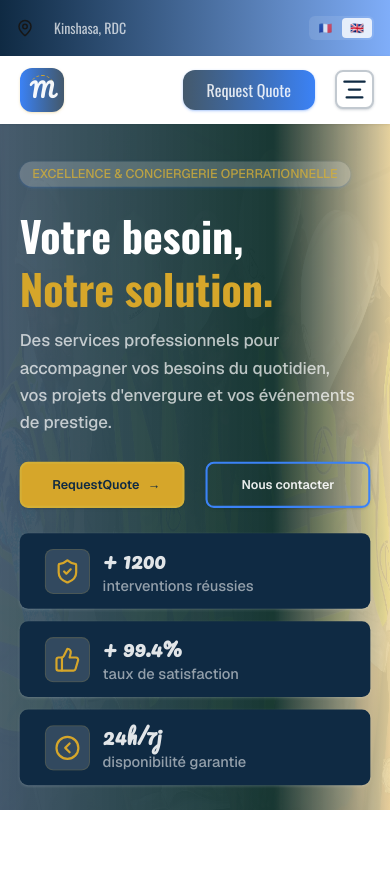
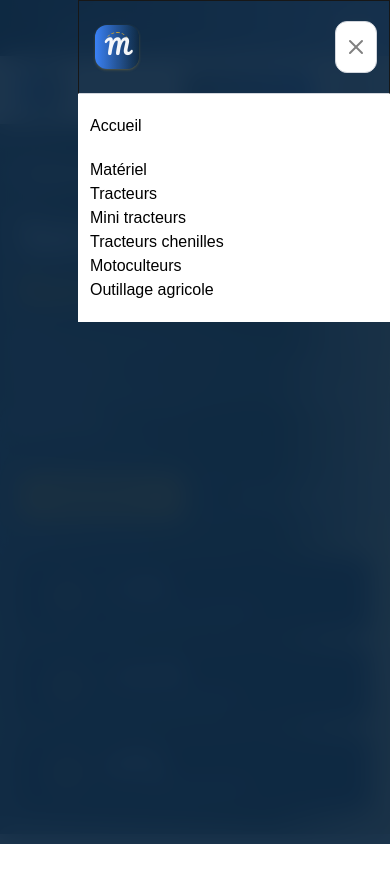
Before and after one commit to eliezermasial/mboka-services-web, a Next.js app: page /en in a window 390 px wide. Both pictures are taken after a click on the button 354 px from the left and 89 px from the top of the page. Shown: the top 882 px of the page. Built offline with nearby package versions, Linux system fonts and the light colour scheme.

Commit message:
feat(not-found): implement localized 404 page with back navigation

```diff
--- /dev/null
+++ b/app/[locale]/[...slug]/page.tsx
@@ -0,0 +1,5 @@
+import { notFound } from "next/navigation";
+
+export default function CatchAllPage() {
+    notFound();
+}
--- /dev/null
+++ b/app/[locale]/not-found.tsx
@@ -0,0 +1,9 @@
+import { NotFound } from "@/components/sections/NotFound"
+
+export default function NotFoundPage () {
+    return (
+        <>
+          <NotFound />
+        </>
+    )
+}
--- a/components/layouts/Header.tsx
+++ b/components/layouts/Header.tsx
@@ -1,17 +1,30 @@
 "use client";
 
-
+import { useState } from "react";
 import { Logo } from "../ui/Logo";
 import { cn } from "@/lib/utils/cn";
+import { FormHeader } from "./FormHeader";
 import { Container } from "../ui/Container";
 import { useScroll } from "@/hooks/useScroll";
 import { TextAlignCenter } from "lucide-react";
 import { Navigation } from "../navigations/Navigation";
-import { FormHeader } from "./FormHeader";
+import { MenuMobile } from "../navigations/MenuMobil";
 
 
 export function Header () {
     const isScrolled = useScroll();
+    const [openMobil, setIsOpen] = useState<boolean>(false);
+
+    const handleOpenMobil = (e: React.MouseEvent<HTMLButtonElement>) => {
+        e.preventDefault();
+        setIsOpen(true);
+    }
+
+    const handleClosed = (e: React.MouseEvent<HTMLButtonElement>) => {
+        e.preventDefault();
+
+        setIsOpen(false);
+    }
 
     return (
         <header className={cn(`h-17 w-full transition-discrete bg-white
@@ -33,11 +46,15 @@ export function Header () {
                     </button>
                     <button className={cn(`flex justify-center items-center lg:hidden p-1
                         border-2 border-primary/25 rounded-lg shadow shadow-primary/15 cursor-pointer`)}
+                        onClick={handleOpenMobil}
                     >
                         <TextAlignCenter size={27} className="text-primary"/>
                     </button>
                 </div>
             </Container>
+            {openMobil && (
+                <MenuMobile handleClosed={handleClosed} />
+            )}
         </header>
     )
 }
--- /dev/null
+++ b/components/navigations/MenuMobil.tsx
@@ -0,0 +1,46 @@
+import { cn } from "@/lib/utils/cn";
+import { Link } from "@/i18n/navigation";
+import { Logo } from "../ui/Logo";
+import { X } from "lucide-react";
+
+type MobileProps = {
+    handleClosed: (e: React.MouseEvent<HTMLButtonElement>) => void;
+}
+
+export function MenuMobile ({handleClosed}: MobileProps) {
+
+
+    return (
+        <div className={cn("fixed inset-0 z-50 bg-primary/95 backdrop-blur-md flex flex-col items-end md:hidden")}>
+            <div className="flex flex-col w-[80%] h-full max-h-screen bg-cmyk overflow-y-auto">
+                <div className="flex justify-between border border-b-gray-300 px-3 py-5">
+                    <Logo />
+                    <button className={cn(`flex justify-center bg-white items-center md:hidden p-2
+                        border border-gray-300 rounded-xl cursor-pointer`)}
+                        onClick={handleClosed}
+                    >
+                        <X size={24} color="gray" />
+                    </button>
+                </div>
+                <div className=" bg-white flex flex-col gap-5 text-black px-3 py-5">
+                    <Link href="/">
+                        Accueil
+                    </Link>
+                    <div>
+                        <h3>Matériel</h3>
+                        <nav className="flex flex-col">
+                            <Link href="">Tracteurs</Link>
+                            <Link href={""}>Mini tracteurs</Link>
+                            <Link href={""}>Tracteurs chenilles</Link>
+                            <Link href={""}>Motoculteurs</Link>
+                            <Link href={""}>Outillage agricole</Link>
+                        </nav>
+                    </div>
+                </div>
+                <div className="h-screen flex flex-col justify-around gap-1 md:gap-3 px-3 py-1 md:py-3">
+
+                </div>
+            </div>
+        </div>
+    )
+}
--- a/components/sections/Hero.tsx
+++ b/components/sections/Hero.tsx
@@ -63,11 +63,11 @@ export function Hero() {
                 via-[#01241f]/90 via-70% to-gold/40 border-none`
             )}/>
 
-            <Container className="relative z-10 flex flex-col h-full justify-center max-md:items-center scale-105">
-                <div className="flex flex-col gap-5 md:gap-5 max-md:px-0 md:px-6">
+            <Container className="relative z-10 flex h-full  max-md:items-center scale-105">
+                <div className="flex flex-col w-full gap-5 max-md:px-0 md:px-3 lg:px-6">
                     <div className="mt-10">
-                        <div className="flex absolute left-4 md:left-14 top-3 md:-top-1 z-10 justify-start items-center gap-3
-                            bg-white/20 px-3 py-1 rounded-xl shadow shadow-onPrimary/20"
+                        <div className="flex absolute left-4 md:left-6 lg:left-14 top-3 md:-top-1 items-center gap-3
+                            bg-white/20 px-3 py-1 rounded-xl shadow shadow-onPrimary/20 justify-start z-10"
                         >
                             <span className="text-xs uppercase text-or/80 font-sans font-medium">
                                 excellence & conciergerie operrationnelle
@@ -91,7 +91,7 @@ export function Hero() {
                             </p>
                         </div>
                     </div>
-                    <div className="flex justify-start gap-5 py-1 lg:w-[70%] ">
+                    <div className="flex justify-start gap-5 py-1 mt-3 lg:w-[70%] ">
                         <Button className="group bg-gold max-md:w-full hover:bg-or/80 border-2 border-or text-primary">
                             {"RequestQuote"}
                             <span className="transition-transform translate-x-2 duration-400
@@ -107,13 +107,13 @@ export function Hero() {
                         </Button>
                     </div>
 
-                    <div className=" flex max-md:flex-col lg:mt-15 max-md:items-center gap-3 lg:gap-5 justify-between">
+                    <div className=" flex max-lg:flex-col mt-3 md:mt-7 lg:mt-15 max-md:items-center gap-3 lg:gap-5 justify-between">
                         {trustStats.map((stat) => {
 
                             const Icon = stat.icon
 
                             return (
-                                <div key={stat.value} className="flex gap-3 items-center w-full md:w-[30%] bg-primary
+                                <div key={stat.value} className="flex gap-3 items-center w-full lg:w-[30%] bg-primary
                                     rounded-lg shadow-sm shadow-white/15 hover:bg-primary/80  px-6 py-3"
                                 >
                                     <div className="bg-white/15 border border-gold/15 p-2 rounded-lg">
--- /dev/null
+++ b/components/sections/NotFound.tsx
@@ -0,0 +1,44 @@
+"use client";
+
+import { MoveLeft } from "lucide-react";
+import { Section } from "../ui/Section";
+import { Container } from "../ui/Container";
+import { useRouter } from "@/i18n/navigation";
+
+
+export function NotFound () {
+
+    const router = useRouter();
+
+    return (
+        <Section className="bg-white">
+            <Container>
+                <div className="flex flex-col items-center min-h-70 justify-center gap-5">
+                    <h1 className="text-4xl leading-tight text-primary max-md:text-center
+                        font-oswald font-medium mt-5"
+                    >
+                        {"Cette page n'existe pas"}
+                    </h1>
+
+                    <p className="text-base font-sans text-text text-center font-medium">
+                        Elle est peut-etre en construction <br/>
+                        veuillez retourner a la page
+                        <span className="bg-gold text-white p-1 mx-1 rounded-md">
+                            {"d'accueil"}
+                        </span>
+                    </p>
+
+                    <button className="group inline-flex items-center text-lg text-gold gap-5
+                        p-1 hover:text-gold/55 cursor-pointer capitalize font-sans"
+                        onClick={() => router.back()}
+                    >
+                        <MoveLeft size={25} className="text-gold transition-transform
+                            group-hover:translate-x-3 translate-x-2 duration-400"
+                        />
+                        retourn
+                    </button>
+                </div>
+            </Container>
+        </Section>
+    )
+}
```
